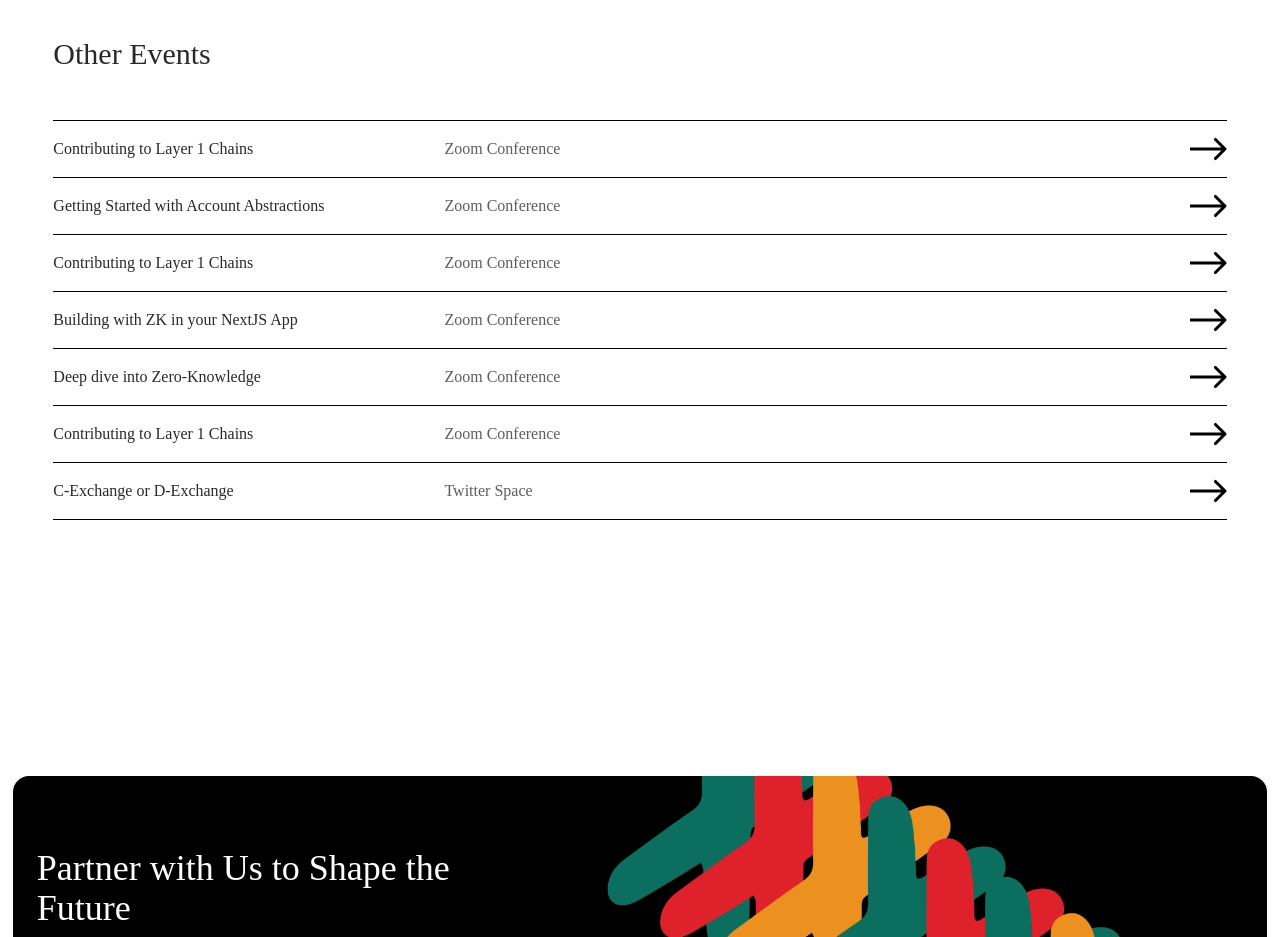
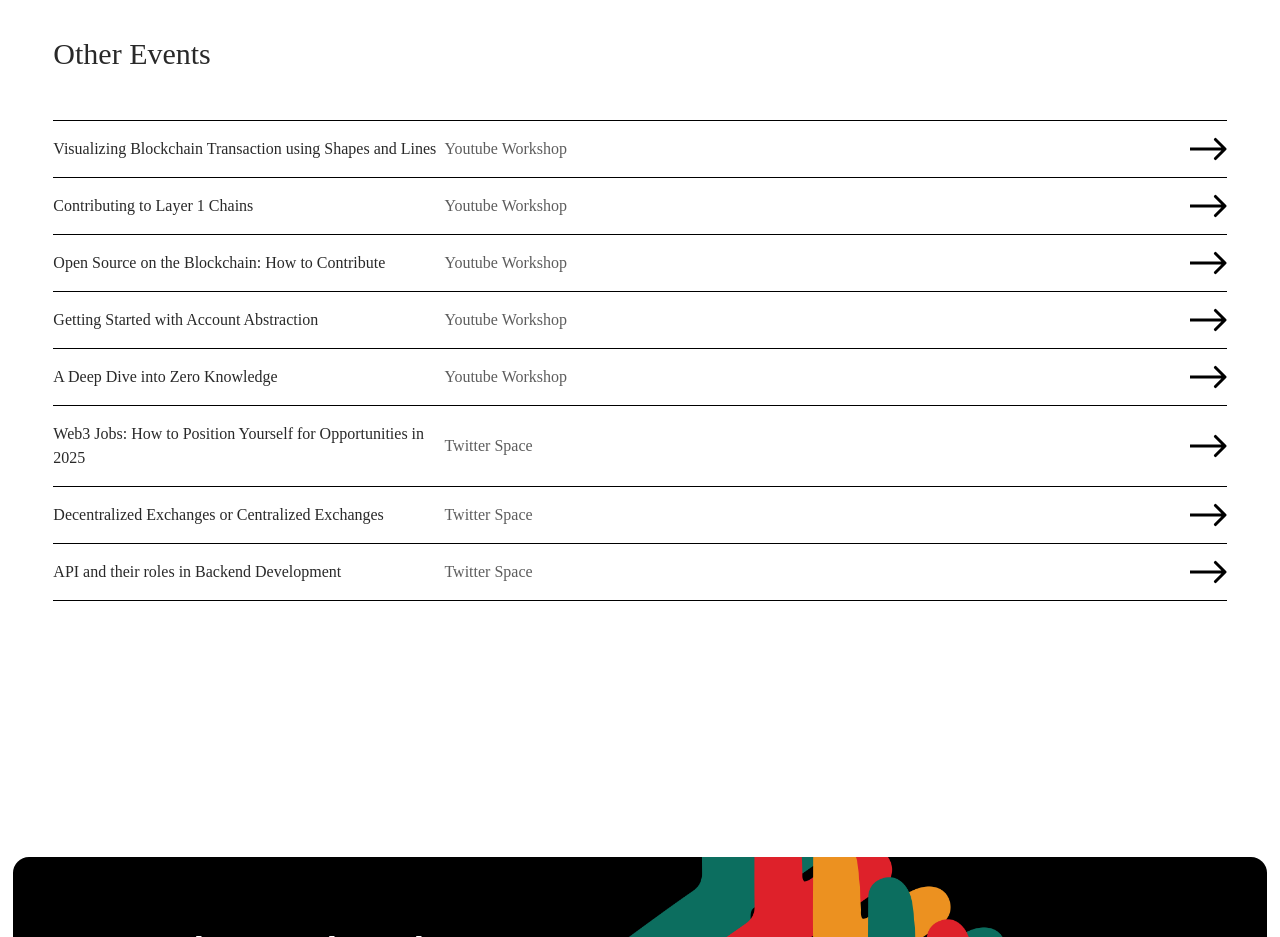
Before and after one commit to Web3Afrika/web3-afrika-v3, a React (Vite) app: page /events in a window 1280 px wide. Shown: the part 1780-2717 px from the top of the page. Built offline with nearby package versions, Linux system fonts and the light colour scheme.

Commit message:
updated event details

```diff
--- a/src/components/AboutOverview.tsx
+++ b/src/components/AboutOverview.tsx
@@ -7,7 +7,7 @@ const AboutOverview = () => {
 		<section className="mt-4 transition-all duration-300 md:mt-40">
 			<FadeIn className="container mx-auto mb-12 w-11/12 space-y-4 text-start">
 				<AnimatedText
-					text={["Building a Decentralized", "Future Together"]}
+					text={["Building Africa’s Web3", "Future Together"]}
 					once
 					className="max-w-xs text-2xl text-[#292929] dark:text-white md:max-w-xl md:text-5xl"
 				/>
@@ -15,11 +15,9 @@ const AboutOverview = () => {
 					Building a Decentralized Future Together
 				</h2> */}
 				<FadeIn className="max-w-2xl text-lg text-[#757575]">
-					Web3 Afrika is dedicated to equipping African innovators, builders,
-					and creators with access to education, opportunities, and resources in
-					the Web3 space. Our platform champions diversity and inclusion,
-					ensuring African voices lead the global conversation on blockchain,
-					DeFi, NFTs, and beyond.
+					Web3 Afrika empowers African innovators, builders, and creators with
+					education, opportunities, and resources to thrive in the Web3
+					Ecosystem.
 				</FadeIn>
 			</FadeIn>
 
--- a/src/components/PurposeSection.tsx
+++ b/src/components/PurposeSection.tsx
@@ -19,9 +19,13 @@ const PurposeSection = () => {
 				<p className="max-w-3xl text-sm text-[#757575] dark:text-[#CFCFCF] md:text-2xl">
 					Our mission at Web3 Afrika is to empower African innovators and
 					communities through education, opportunities, and inclusivity in the
-					Web3 space. Guided by our vision, we strive to position Africa and its
-					diaspora at the forefront of global Web3 innovation, shaping a
-					decentralized future that is diverse, equitable, and transformative.
+					Web3 space.
+				</p>
+				<p className="max-w-3xl text-sm text-[#757575] dark:text-[#CFCFCF] md:text-2xl">
+					Guided by our vision, we strive to position Africa and its diaspora at
+					the forefront of global Web3 innovation, shaping a decentralized
+					future that is diverse, equitable, and transformative. Join us as we
+					shape the future of Web3!
 				</p>
 			</div>
 
--- a/src/components/Stats.tsx
+++ b/src/components/Stats.tsx
@@ -5,10 +5,9 @@ const Stats = () => {
 		<section className="container mx-auto px-6 py-6 md:py-16">
 			<div className="mb-8 text-start md:mb-12">
 				<p className="max-w-3xl text-lg text-[#757575]">
-					We believe Africa and its diaspora hold the key to shaping the future
-					of Web3. Through hackathons, bounties, and collaborative spaces, we're
-					building a vibrant community where individuals of African descent can
-					connect, learn, and lead in the decentralized era.
+					We champion diversity and inclusion, ensuring African voices lead the
+					global conversation on blockchain, DeFi, NFTs, cryptocurrency, and
+					beyond.
 				</p>
 			</div>
 
--- a/src/constants.ts
+++ b/src/constants.ts
@@ -112,45 +112,51 @@ export const teamMembers = [
 export const upcomingEvents = [
 	{
 		id: 1,
-		name: "Contributing to Layer 1 Chains",
-		platform: "Zoom Conference",
-		link: "https://twitter.com/i/spaces/123456",
+		name: "Visualizing Blockchain Transaction using Shapes and Lines",
+		platform: "Youtube Workshop",
+		link: "https://youtu.be/wapHkvdmi88?si=pVUzMxlE82kRvT2z",
 	},
 	{
 		id: 2,
-		name: "Getting Started with Account Abstractions",
-		platform: "Zoom Conference",
-		link: "https://zoom.us/j/123456",
+		name: "Contributing to Layer 1 Chains",
+		platform: "Youtube Workshop",
+		link: "https://youtu.be/-3vYWOqr1SM?si=mTgb5Gfs5A2D6e6_",
 	},
 	{
 		id: 3,
-		name: "Contributing to Layer 1 Chains",
-		platform: "Zoom Conference",
-		link: "https://meet.google.com/123-456-789",
+		name: "Open Source on the Blockchain: How to Contribute",
+		platform: "Youtube Workshop",
+		link: "https://youtu.be/CzePrvko9Q0?si=AMUysHCtcQ7fNLqg",
 	},
 	{
 		id: 4,
-		name: "Building with ZK in your NextJS App ",
-		platform: "Zoom Conference",
-		link: "https://discord.gg/123456",
+		name: "Getting Started with Account Abstraction",
+		platform: "Youtube Workshop",
+		link: "https://youtu.be/XeKgfaTucmw?si=fVs1axg-19bbKgvV",
 	},
 	{
 		id: 5,
-		name: "Deep dive into Zero-Knowledge",
-		platform: "Zoom Conference",
-		link: "https://zoom.us/j/987654",
+		name: "A Deep Dive into Zero Knowledge",
+		platform: "Youtube Workshop",
+		link: "https://youtu.be/qnSerQo8jp8?si=_cQKc2p081Y4YAwa",
 	},
 	{
 		id: 6,
-		name: "Contributing to Layer 1 Chains",
-		platform: "Zoom Conference",
-		link: "https://twitter.com/i/spaces/987654",
+		name: "Web3 Jobs: How to Position Yourself for Opportunities in 2025",
+		platform: "Twitter Space",
+		link: "https://x.com/web3afrika/status/1881647442107719727",
 	},
 	{
 		id: 7,
-		name: "C-Exchange or D-Exchange",
+		name: "Decentralized Exchanges or Centralized Exchanges",
 		platform: "Twitter Space",
-		link: "https://twitter.com/i/spaces/987654",
+		link: "https://x.com/i/spaces/1YpKklaXRLwGj",
+	},
+	{
+		id: 8,
+		name: " API and their roles in Backend Development",
+		platform: "Twitter Space",
+		link: "https://x.com/i/spaces/1kvJpmEznOoxE",
 	},
 ];
 
```
